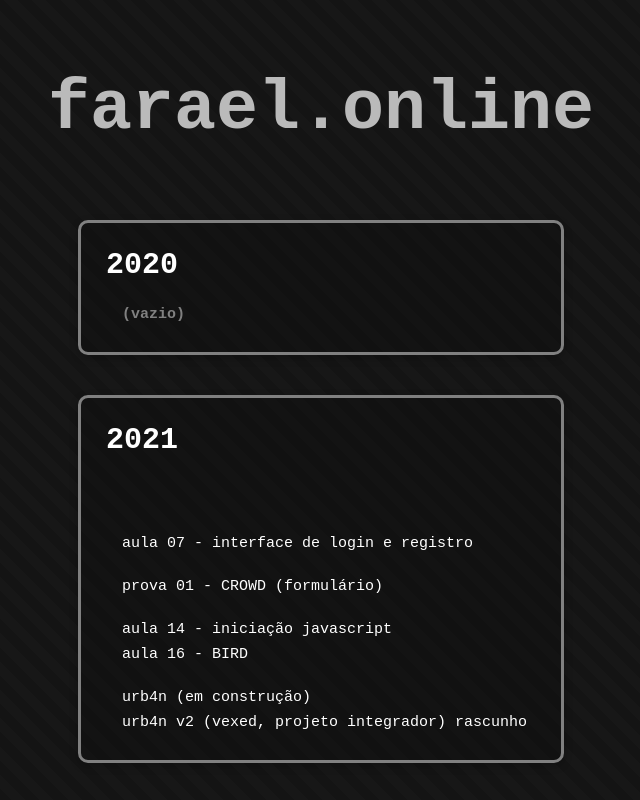
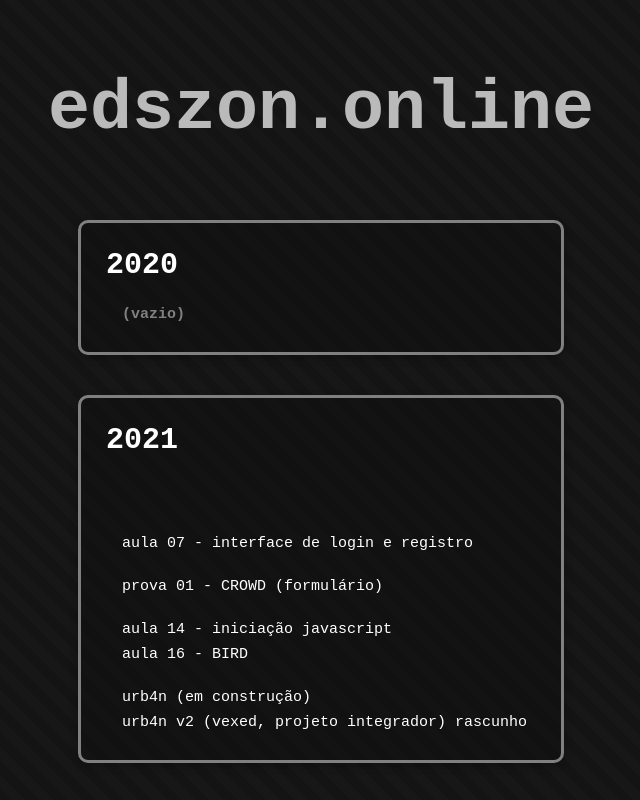
Before and after one commit to edszon/farael, a plain HTML site: page index.html in a window 1280 px wide. Shown: the top 800 px of the page, without its empty margins (319-959 px from the left). Drawn offline with Linux system fonts and the light colour scheme.

Commit message:
Update index.html

```diff
--- a/index.html
+++ b/index.html
@@ -15,7 +15,7 @@
 
 	<div class="center">
 		<header>
-			<p id="titulo">farael.online<p>
+			<p id="titulo">edszon.online<p>
 			<p id="legenda">repositório de projetos</p>
 		</header>
 	</div>
```
